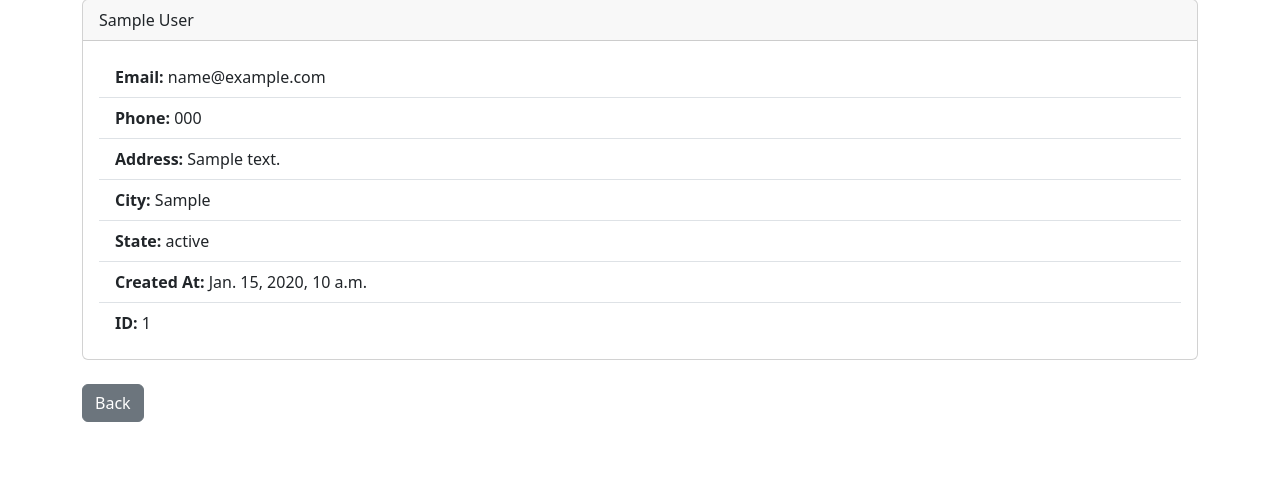
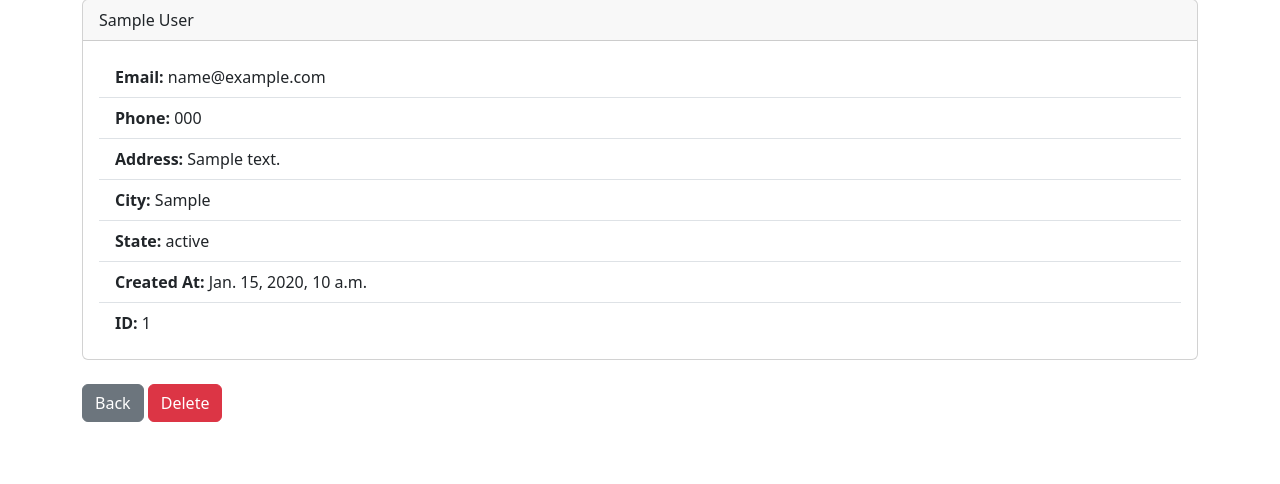
Before and after one commit to ykaterina/crm, a Django app: page /record/1 in a window 1280 px wide. Shown: the part 81-565 px from the top of the page. Run offline with Django 4.2, Linux system fonts and the light colour scheme; a user stored in the database is signed in; tables that the repository leaves empty hold one stand-in row (values such as "Sample post").

Commit message:
add delete_record

```diff
--- a/dcrm/website/templates/record.html
+++ b/dcrm/website/templates/record.html
@@ -20,6 +20,7 @@
 </br>
 <div>
     <a href="{% url 'home' %}" class="btn btn-secondary">Back</a>
+    <a href="{% url 'delete_record' customer_record.id %}" class="btn btn-danger">Delete</a>
 </div>
 
 
--- a/dcrm/website/urls.py
+++ b/dcrm/website/urls.py
@@ -6,5 +6,6 @@ urlpatterns = [
     # path('login/', views.login_user, name='login'),
     path('logout/', views.logout_user, name='logout'),
     path('register/', views.register_user, name='register'),
-    path('record/<int:pk>',views.customer_record, name='record')
+    path('record/<int:pk>',views.customer_record, name='record'),
+    path('delete_record/<int:pk>',views.delete_record, name='delete_record')
 ]
--- a/dcrm/website/views.py
+++ b/dcrm/website/views.py
@@ -58,3 +58,13 @@ def customer_record(request, pk):
     else:
         messages.success(request, 'You must logged be in to view this page')
         return redirect('home')
+
+def delete_record(request, pk):
+    if request.user.is_authenticated:
+        delete_it = Record.objects.get(id=pk)
+        delete_it.delete()
+        messages.success(request, f'Record [{delete_it}] deleted successfully')
+        return redirect('home')
+    else:
+        messages.success(request, 'You must logged be in to perform this action')
+        return redirect('home')
```
